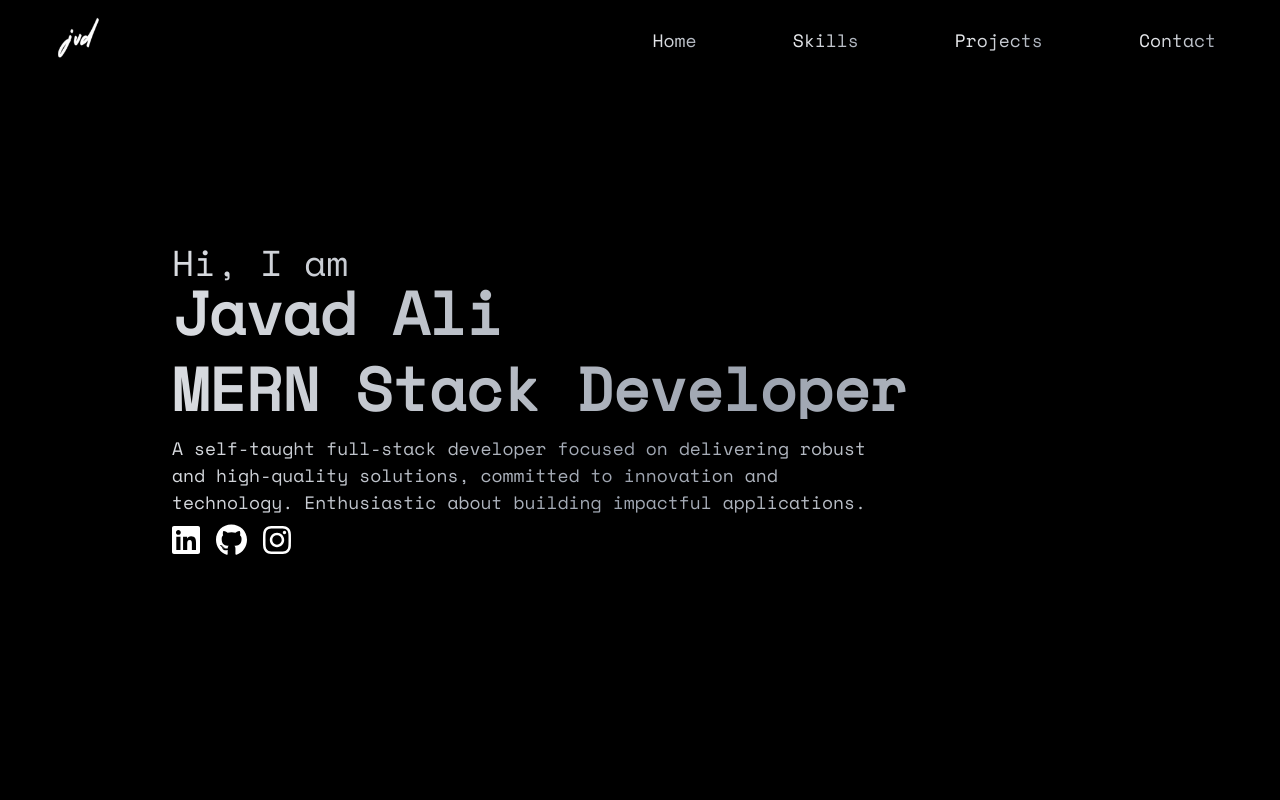
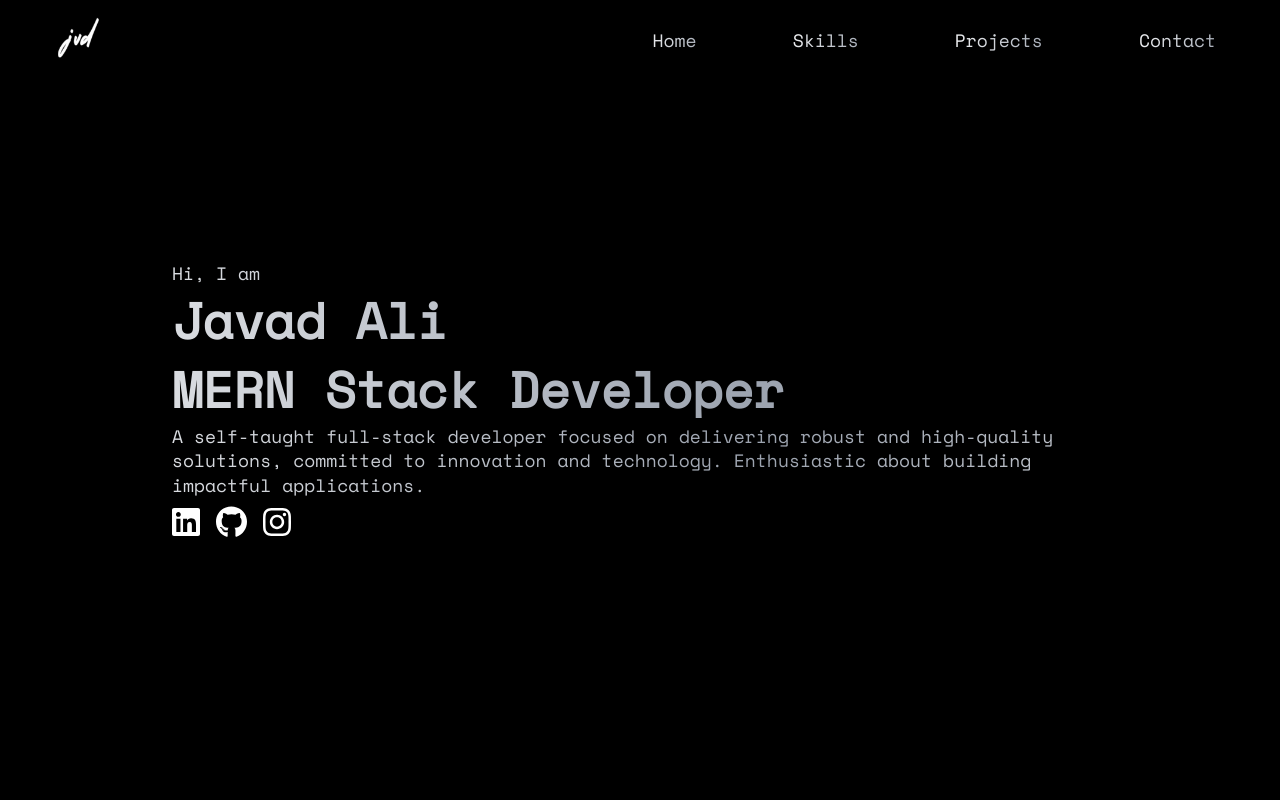
Before and after one commit to JavadAlip/React-Portfolio, a React (Create React App) app: page / in a window 1280 px wide. Shown: the top 800 px of the page. Built offline with nearby package versions, Linux system fonts and the light colour scheme.

Commit message:
home page font size changed

```diff
--- a/src/components/home.jsx
+++ b/src/components/home.jsx
@@ -106,16 +106,16 @@ const Home = () => {
       name="home"
       className="w-full min-h-screen flex items-center justify-center bg-black"
     >
-      <div className="max-w-[1000px] w-full px-8 flex flex-col justify-center h-full relative z-10">
+      <div className="max-w-[1000px] w-full px-8 flex flex-col justify-center h-full leading-snug relative z-10">
         <div className="mt-auto md:mt-0">
-          <p className="text-4xl gradient-text-animation font-space">Hi, I am</p>
-          <h1 className="font-bold mb-4 text-6xl gradient-text-animation font-space">
+          <p className="text-[18px]  gradient-text-animation font-space">Hi, I am</p>
+          <h1 className="font-semibold text-[50px] gradient-text-animation font-space">
             Javad Ali
           </h1>
-          <h2 className="font-bold text-6xl mb-4 gradient-text-animation font-space">
+          <h2 className="font-bold text-[50px] gradient-text-animation font-space">
             MERN Stack Developer
           </h2>
-          <p className="mb-2 max-w-[725px] gradient-text-animation text-[18px] font-space">
+          <p className="mb-2 gradient-text-animation text-[18px] font-space">
             A self-taught full-stack developer focused on delivering robust and
             high-quality solutions, committed to innovation and technology.
             Enthusiastic about building impactful applications.
```
